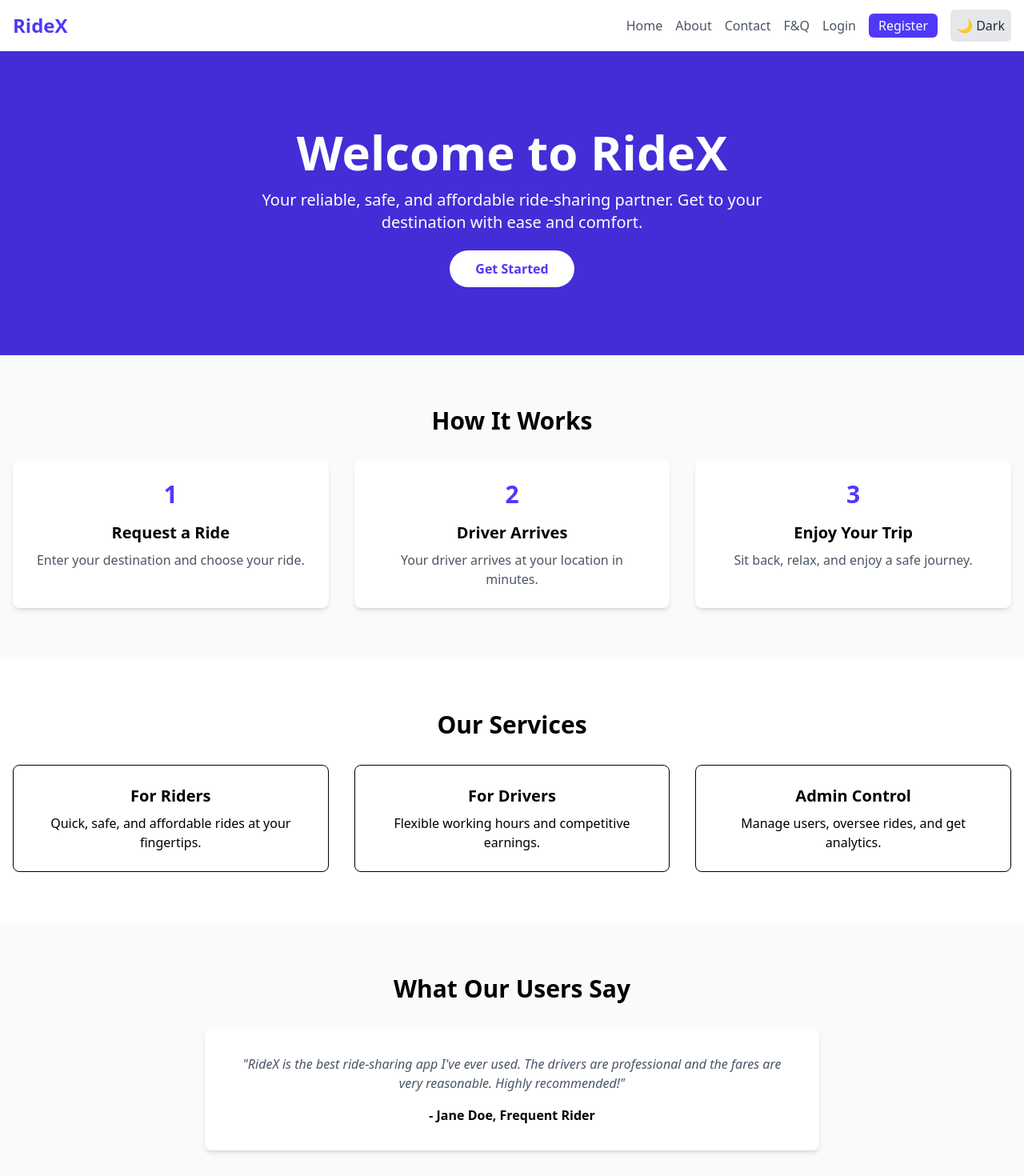
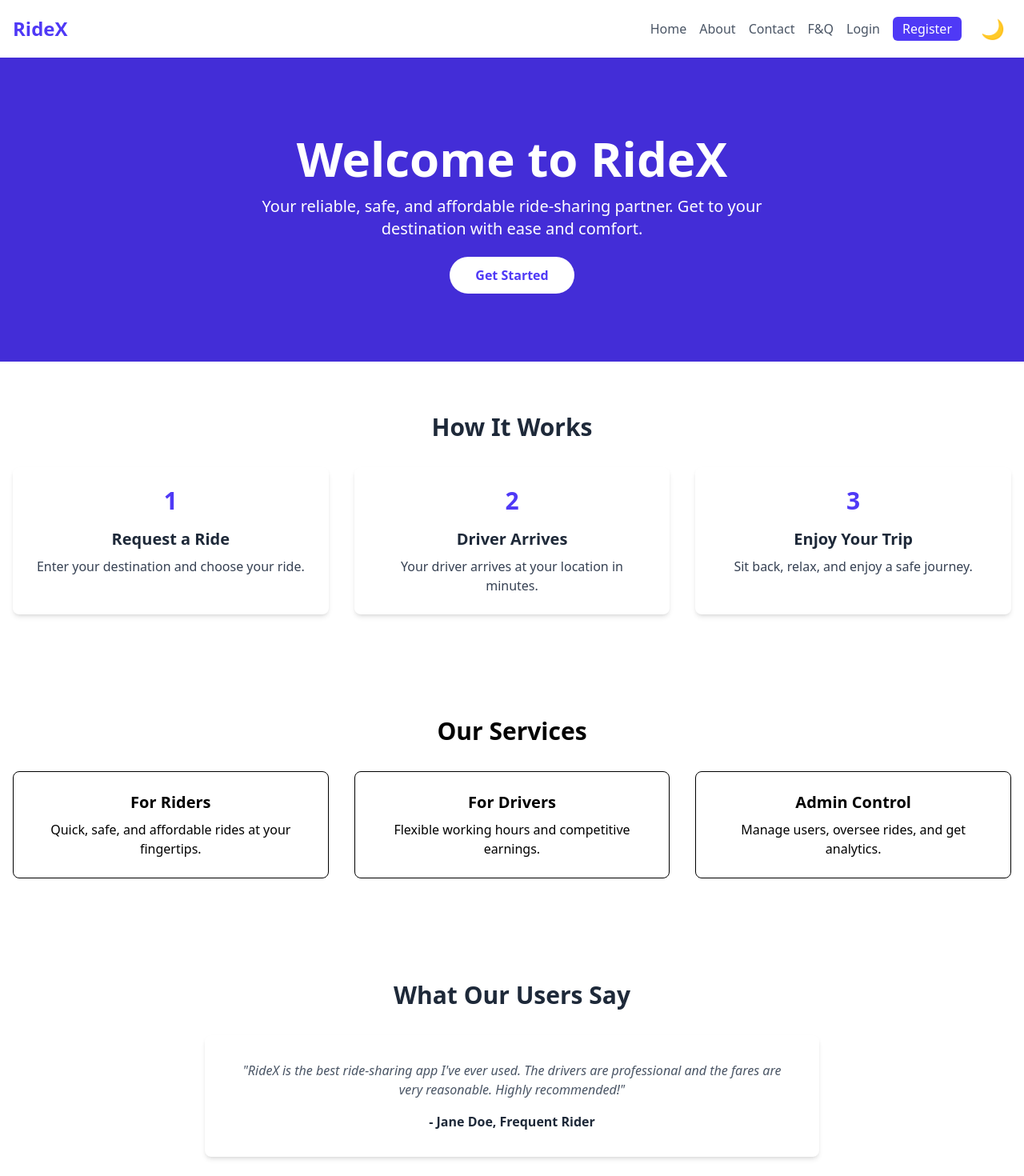
Before and after one commit to maksudulhaque2000/Assignment-6-L2, a React (Vite) app: page / in a window 1280 px wide. Shown: the top 1470 px of the page at 80% size. Built offline with nearby package versions, Linux system fonts and the light colour scheme.

Commit message:
Refactors UI components for improved dark mode support and accessibility; updates background colors and text styles across multiple sections.

```diff
--- a/src/components/home/HowItWorksSection.tsx
+++ b/src/components/home/HowItWorksSection.tsx
@@ -5,15 +5,15 @@ const HowItWorksSection = () => {
         { title: 'Enjoy Your Trip', description: 'Sit back, relax, and enjoy a safe journey.' },
     ];
   return (
-    <div className="py-16 bg-gray-50">
+    <div className="py-16 bg-white dark:bg-gray-900 text-gray-800 dark:text-gray-200">
       <div className="container mx-auto px-4 text-center">
         <h2 className="text-3xl font-bold mb-8">How It Works</h2>
         <div className="grid md:grid-cols-3 gap-8">
             {steps.map((step, index) => (
                 <div key={index} className="p-6 bg-white rounded-lg shadow-md">
                     <div className="text-3xl font-bold text-indigo-600 mb-4">{index + 1}</div>
-                    <h3 className="text-xl font-semibold mb-2">{step.title}</h3>
-                    <p className="text-gray-600">{step.description}</p>
+                    <h3 className="text-xl font-semibold mb-2 dark:text-gray-800">{step.title}</h3>
+                    <p className="text-gray-700">{step.description}</p>
                 </div>
             ))}
         </div>
--- a/src/components/home/ServicesSection.tsx
+++ b/src/components/home/ServicesSection.tsx
@@ -1,6 +1,6 @@
 const ServicesSection = () => {
     return (
-        <div className="py-16">
+        <div className="py-16 dark:text-white">
              <div className="container mx-auto px-4 text-center">
                 <h2 className="text-3xl font-bold mb-8">Our Services</h2>
                 <div className="grid md:grid-cols-3 gap-8">
--- a/src/components/home/TestimonialsSection.tsx
+++ b/src/components/home/TestimonialsSection.tsx
@@ -1,12 +1,12 @@
 const TestimonialsSection = () => {
     return (
-        <div className="py-16 bg-gray-50">
+        <div className="py-16 bg-white dark:bg-gray-900 text-gray-800 dark:text-gray-200">
             <div className="container mx-auto px-4 text-center">
                 <h2 className="text-3xl font-bold mb-8">What Our Users Say</h2>
                 <div className="max-w-3xl mx-auto">
                     <div className="p-8 bg-white rounded-lg shadow-md">
                         <p className="text-gray-600 italic">"RideX is the best ride-sharing app I've ever used. The drivers are professional and the fares are very reasonable. Highly recommended!"</p>
-                        <p className="mt-4 font-semibold">- Jane Doe, Frequent Rider</p>
+                        <p className="mt-4 font-semibold dark:text-gray-800">- Jane Doe, Frequent Rider</p>
                     </div>
                 </div>
             </div>
--- a/src/components/ui/ThemeToggle.tsx
+++ b/src/components/ui/ThemeToggle.tsx
@@ -6,9 +6,9 @@ const ThemeToggle = () => {
   return (
     <button
       onClick={toggleTheme}
-      className="p-2 rounded-md bg-gray-200 dark:bg-gray-700 text-gray-800 dark:text-gray-200"
+      className="p-2 rounded-ful text-2xl"
     >
-      {theme === 'light' ? '🌙 Dark' : '☀️ Light'}
+      {theme === 'light' ? '🌙' : '☀️'}
     </button>
   );
 };
--- a/src/layouts/DashboardLayout.tsx
+++ b/src/layouts/DashboardLayout.tsx
@@ -5,7 +5,7 @@ import { Toaster } from 'react-hot-toast';
 
 const DashboardLayout = () => {
   return (
-    <div className="flex">
+    <div className="flex bg-white dark:bg-gray-900 text-gray-800 dark:text-gray-200">
       <Sidebar />
       <div className="flex-1 p-4 md:p-6 lg:p-8">
         <Outlet />
--- a/src/layouts/Navbar.tsx
+++ b/src/layouts/Navbar.tsx
@@ -17,24 +17,24 @@ const Navbar = () => {
     }
 
   return (
-    <header className="bg-white text-gray-800 shadow-md">
+    <header className="bg-white dark:bg-gray-900 text-gray-800 dark:text-gray-200 shadow-md">
       <nav className="container mx-auto px-4 py-3 flex justify-between items-center">
-        <NavLink to="/" className="text-2xl font-bold text-indigo-600">
+        <NavLink to="/" className="text-2xl font-bold text-indigo-600 dark:text-white">
           RideX
         </NavLink>
         <ul className="flex items-center space-x-4">
-          <li><NavLink to="/" className="text-gray-600 hover:text-indigo-600">Home</NavLink></li>
-          <li><NavLink to="/about" className="text-gray-600 hover:text-indigo-600">About</NavLink></li>
-          <li><NavLink to="/contact" className="text-gray-600 hover:text-indigo-600">Contact</NavLink></li>
-          <li><NavLink to="/faq" className="text-gray-600 hover:text-indigo-600">F&Q</NavLink></li>
+          <li><NavLink to="/" className="text-gray-600 hover:text-indigo-600 dark:text-white">Home</NavLink></li>
+          <li><NavLink to="/about" className="text-gray-600 hover:text-indigo-600 dark:text-white">About</NavLink></li>
+          <li><NavLink to="/contact" className="text-gray-600 hover:text-indigo-600 dark:text-white">Contact</NavLink></li>
+          <li><NavLink to="/faq" className="text-gray-600 hover:text-indigo-600 dark:text-white">F&Q</NavLink></li>
           {user ? (
             <>
-                 <li><NavLink to="/dashboard" className="text-gray-600 hover:text-indigo-600">Dashboard</NavLink></li>
+                 <li><NavLink to="/dashboard" className="text-gray-600 hover:text-indigo-600 dark:text-white">Dashboard</NavLink></li>
                  <li><button onClick={handleLogout} className="bg-red-500 text-white px-3 py-1 rounded-md hover:bg-red-600">Logout</button></li>
             </>
           ) : (
             <>
-                <li><NavLink to="/login" className="text-gray-600 hover:text-indigo-600">Login</NavLink></li>
+                <li><NavLink to="/login" className="text-gray-600 hover:text-indigo-600 dark:text-white">Login</NavLink></li>
                 <li><NavLink to="/register" className="bg-indigo-600 text-white px-3 py-1 rounded-md hover:bg-indigo-700">Register</NavLink></li>
             </>
           )}
--- a/src/pages/Contact.tsx
+++ b/src/pages/Contact.tsx
@@ -11,7 +11,7 @@ const Contact = () => {
   };
 
   return (
-    <div className="bg-gray-50 dark:bg-gray-900 py-16">
+    <div className="bg-white dark:bg-gray-900 text-gray-800 dark:text-gray-200 py-16">
       <div className="container mx-auto px-4">
         <div className="max-w-2xl mx-auto text-center">
           <h1 className="text-4xl font-bold mb-4">Contact Us</h1>
--- a/src/pages/dashboard/StatCard.tsx
+++ b/src/pages/dashboard/StatCard.tsx
@@ -5,7 +5,7 @@ type TStatCardProps = {
 
 const StatCard = ({ title, value }: TStatCardProps) => {
   return (
-    <div className="bg-white p-6 rounded-lg shadow-md">
+    <div className="bg-white dark:bg-gray-700 p-6 rounded-lg shadow-md">
       <h3 className="text-gray-500 text-sm font-medium">{title}</h3>
       <p className="text-3xl font-bold mt-2">{value ?? 'N/A'}</p>
     </div>
--- a/src/pages/dashboard/common/Profile.tsx
+++ b/src/pages/dashboard/common/Profile.tsx
@@ -43,7 +43,6 @@ const Profile = () => {
         }
     }
 
-    // !! পরিবর্তন এখানে: স্কেলেটন লোডার যোগ করা হয়েছে !!
     if (!user || (user.role === 'driver' && isDriverProfileLoading)) {
         return (
             <div className="max-w-2xl mx-auto p-4">
```
